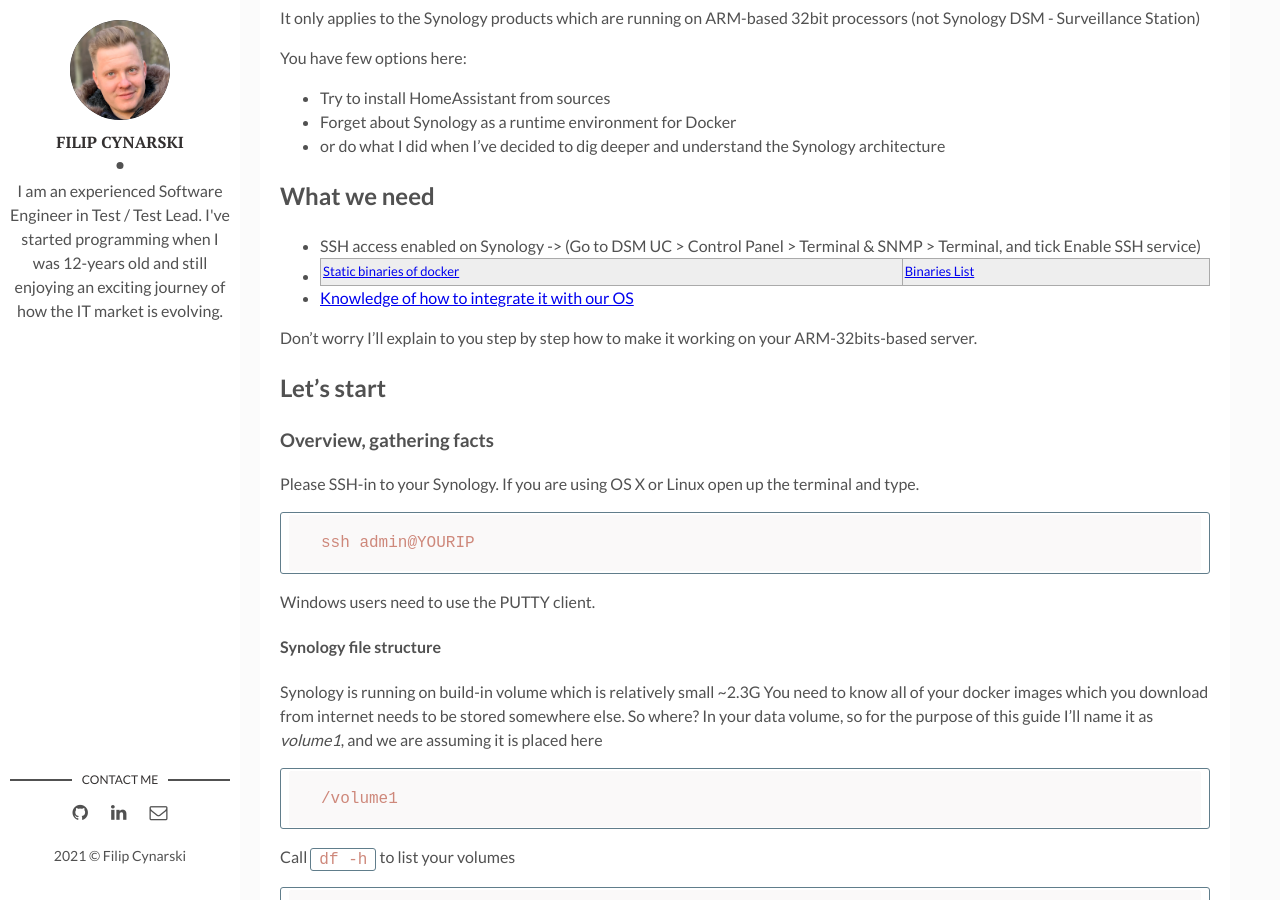
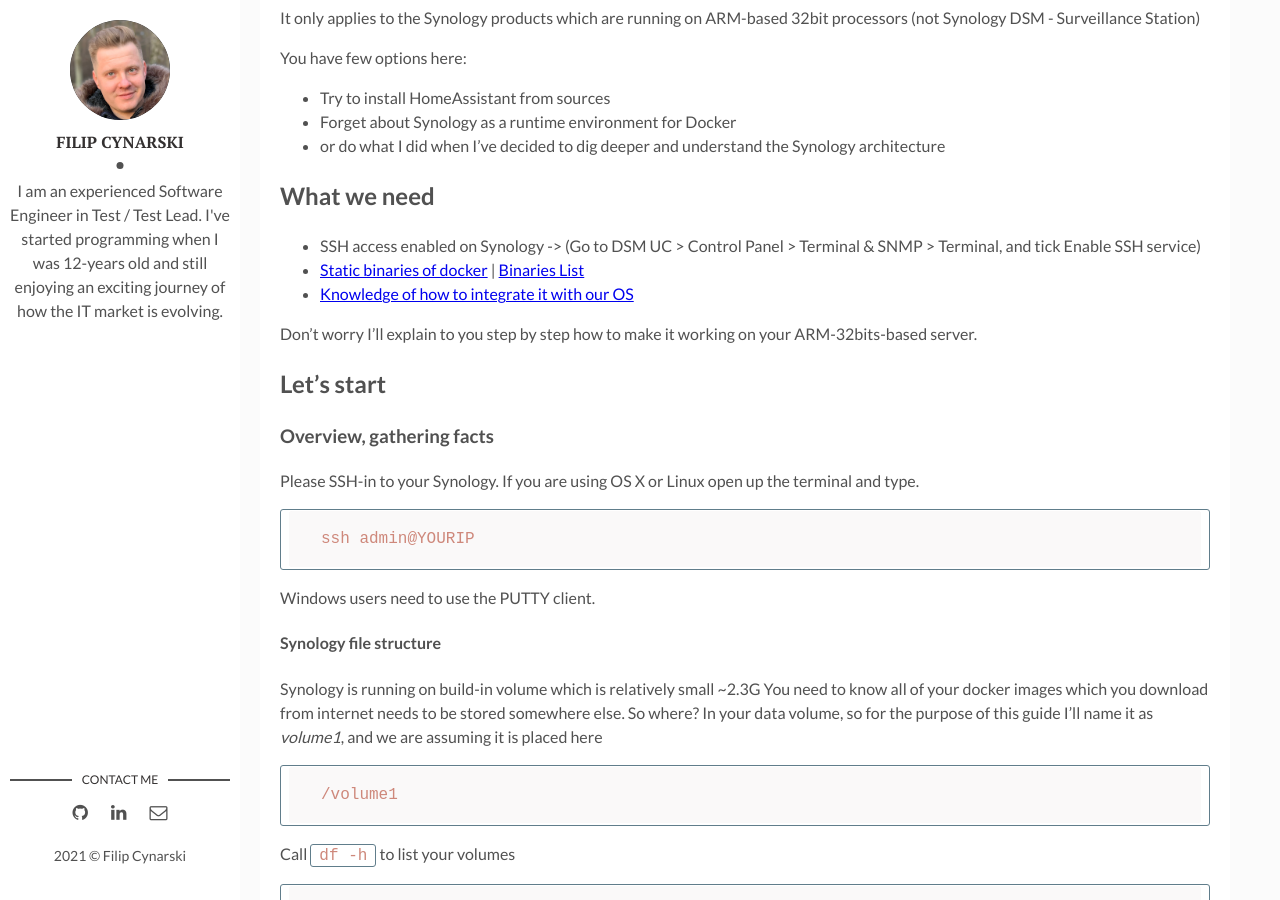
Before and after one commit to filipcynarski-software/filipcynarski-software.github.io, a Jekyll site: the page built from docs/_posts/2021-02-19-docker-on-synlogy-32bit.markdown, in a window 1280 px wide and 900 px high, scrolled down 960 px. Built offline with Jekyll 4.4.1, drawn with Linux system fonts in a browser that asks for light colours.

Commit message:
First version of article

```diff
--- a/docs/_posts/2021-02-19-docker-on-synlogy-32bit.markdown
+++ b/docs/_posts/2021-02-19-docker-on-synlogy-32bit.markdown
@@ -31,7 +31,7 @@
 ## What we need
 
 * SSH access enabled on Synology -> (Go to DSM UC > Control Panel > Terminal & SNMP > Terminal, and tick Enable SSH service)
-* [Static binaries of docker](https://github.com/docker-library/official-images#architectures-other-than-amd64) | [Binaries List](https://download.docker.com/linux/static/stable/)
+* [Static binaries of docker](https://github.com/docker-library/official-images#architectures-other-than-amd64) \| [Binaries List](https://download.docker.com/linux/static/stable/)
 * [Knowledge of how to integrate it with our OS](https://docs.docker.com/engine/install/binaries/)
 
 Don't worry I'll explain to you step by step how to make it working on your ARM-32bits-based server.
```
